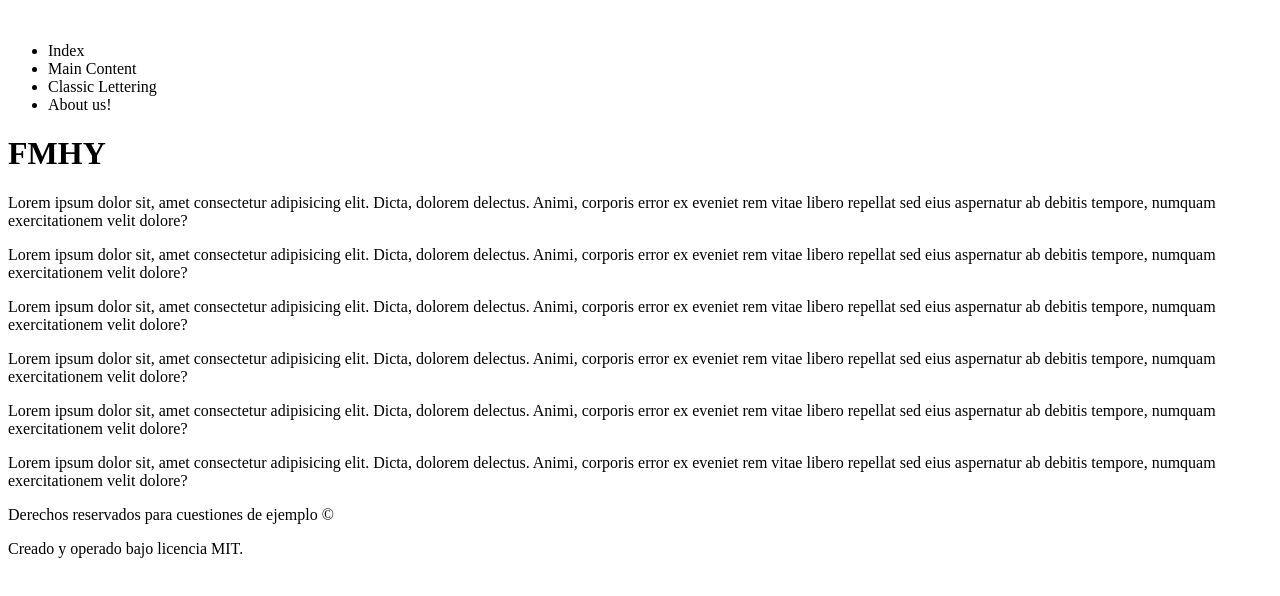
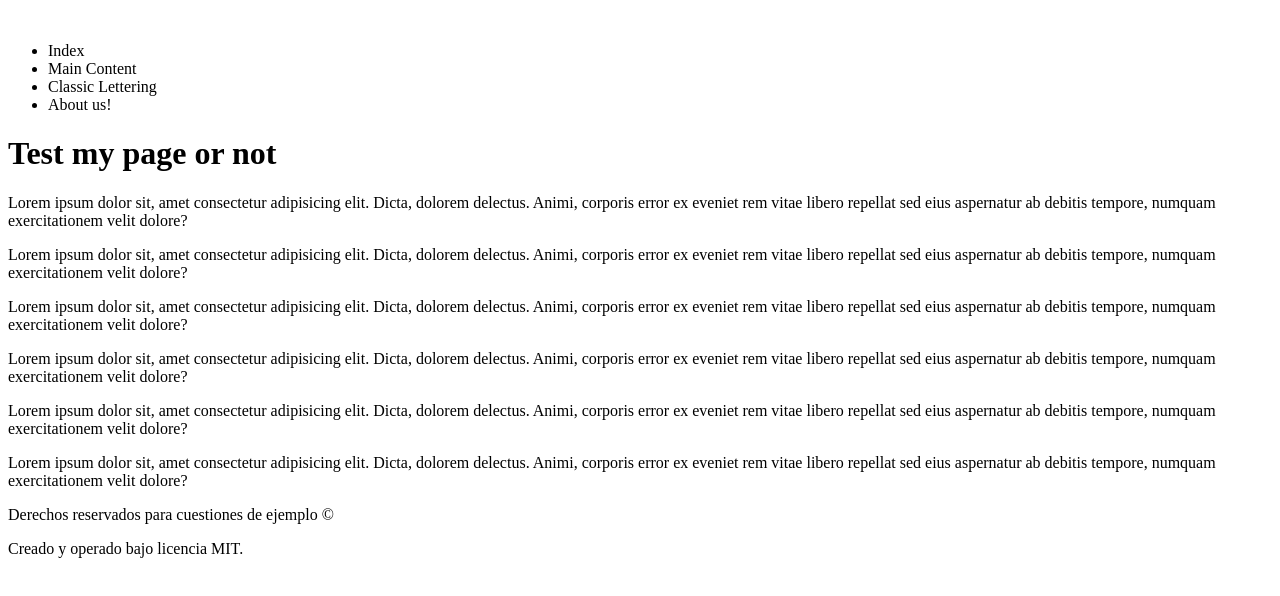
Before and after one commit to Shadowli666/practica, a plain HTML site: page index.html in a window 1280 px wide. Drawn offline with Linux system fonts and the light colour scheme.

Commit message:
fixed title

```diff
--- a/index.html
+++ b/index.html
@@ -21,7 +21,7 @@
         </nav>
     </header>
     <main>
-        <h1>FMHY</h1>
+        <h1>Test my page or not</h1>
         <p>Lorem ipsum dolor sit, amet consectetur adipisicing elit. Dicta, dolorem delectus. Animi, corporis error ex eveniet rem vitae libero repellat sed eius aspernatur ab debitis tempore, numquam exercitationem velit dolore?</p>
         <p>Lorem ipsum dolor sit, amet consectetur adipisicing elit. Dicta, dolorem delectus. Animi, corporis error ex eveniet rem vitae libero repellat sed eius aspernatur ab debitis tempore, numquam exercitationem velit dolore?</p>
         <p>Lorem ipsum dolor sit, amet consectetur adipisicing elit. Dicta, dolorem delectus. Animi, corporis error ex eveniet rem vitae libero repellat sed eius aspernatur ab debitis tempore, numquam exercitationem velit dolore?</p>
```
